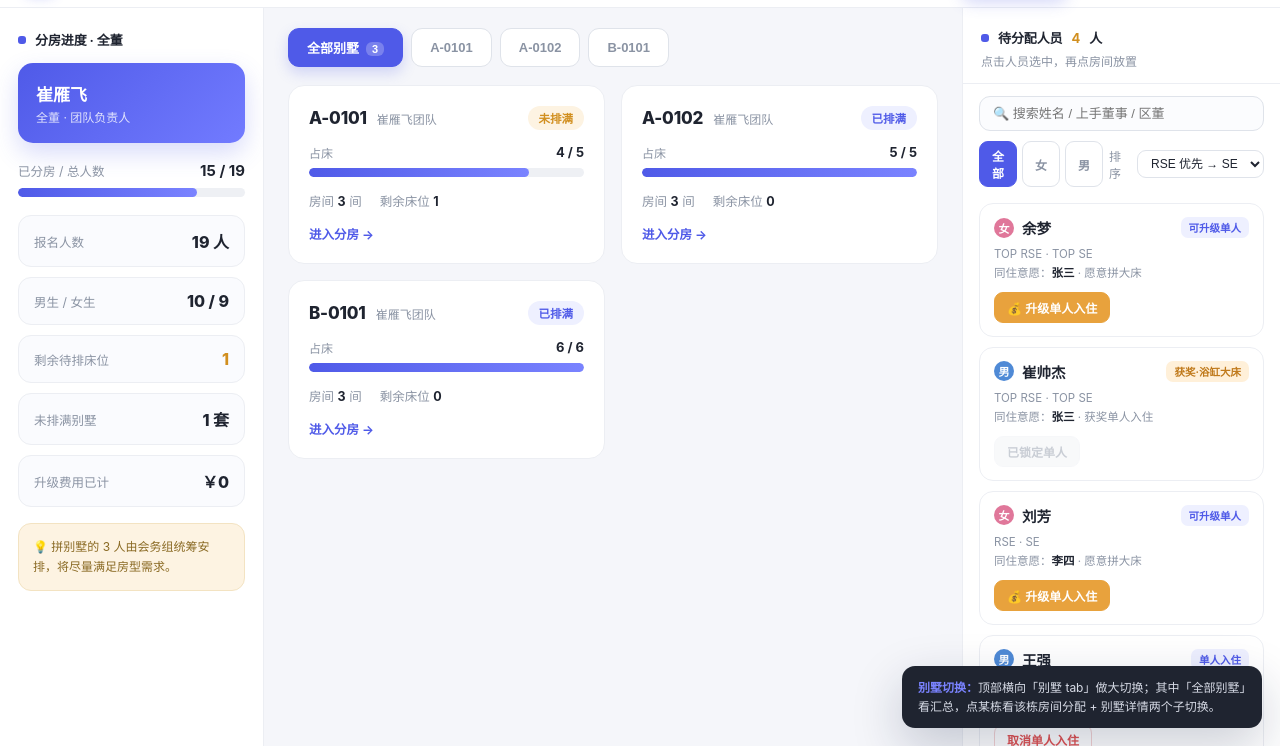
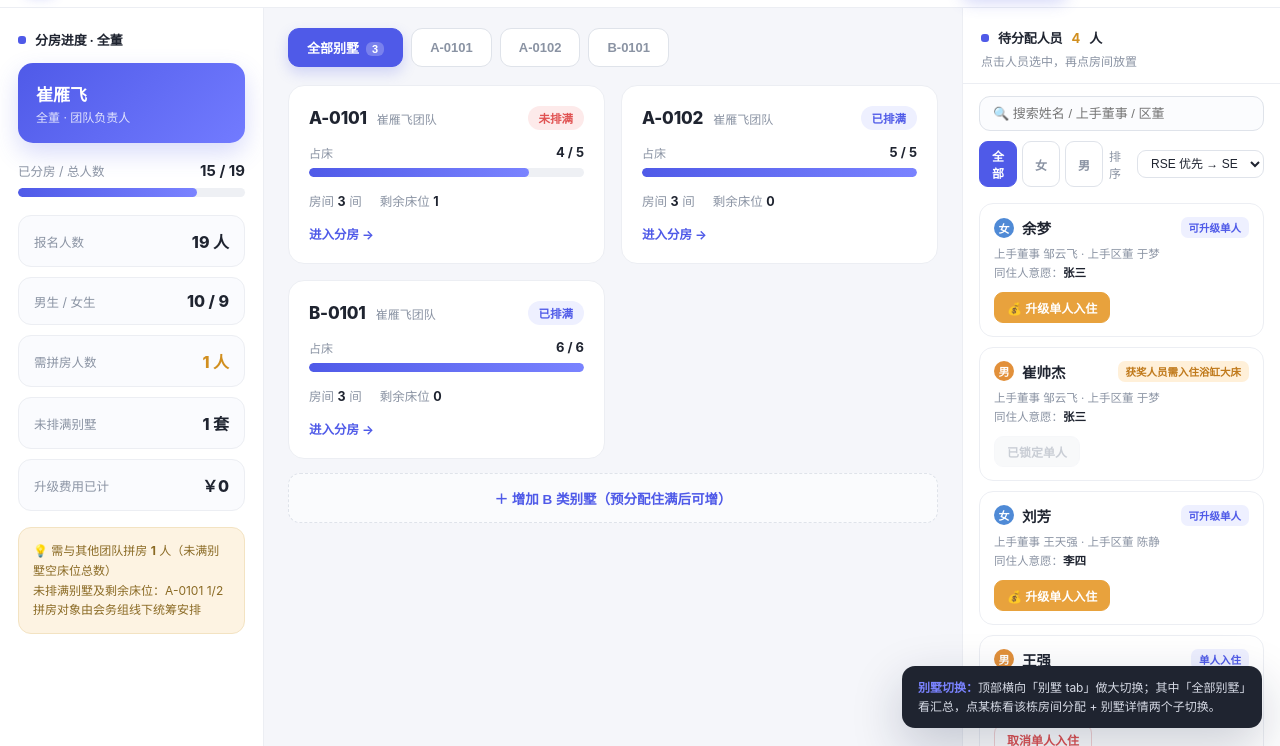
Before and after one commit to peachScorpion/villa-room-system, a plain HTML site: page index.html in a window 1280 px wide. Shown: the part 54-800 px from the top of the page. Drawn offline with Linux system fonts and the light colour scheme.

Commit message:
Update index.html (对齐09-11纪要)

```diff
--- a/index.html
+++ b/index.html
@@ -12,6 +12,7 @@
     --gold: #e8a23d;
     --gold-strong: #d18f1f;
     --gold-soft: #fdf3e2;
+    --red-soft: #fdeaea;
     --bg: #f5f6fa;
     --card: #ffffff;
     --line: #eceef3;
@@ -60,6 +61,8 @@
   .src-note { font-size: 11px; color: var(--gold-strong); font-weight: 600; margin-left: auto; }
   .owner-select { border: 1px solid var(--line-2); background: #fff; border-radius: 9px; padding: 8px 13px; font-size: 13.5px; font-weight: 700; color: var(--text); cursor: pointer; outline: none; }
   .owner-select:focus { border-color: var(--primary); box-shadow: 0 0 0 4px rgba(79,90,232,.1); }
+  .btn-add-villa { margin-top: 14px; width: 100%; border: 1.5px dashed var(--line-2); background: #fafbfd; color: var(--primary); border-radius: 12px; padding: 14px; font-size: 13.5px; font-weight: 700; cursor: pointer; transition: .15s; }
+  .btn-add-villa:hover { border-color: var(--primary); background: var(--primary-soft); }
 
 
   .workspace { flex: 1; display: flex; overflow: hidden; }
@@ -108,7 +111,7 @@
   .vs-head .spacer { flex: 1; }
   .badge { font-size: 11.5px; font-weight: 700; padding: 4px 11px; border-radius: 20px; }
   .badge.full { background: var(--primary-soft); color: var(--primary); }
-  .badge.notfull { background: var(--gold-soft); color: var(--gold-strong); }
+  .badge.notfull { background: var(--red-soft); color: var(--red); }
   .vs-bar-row { display: flex; justify-content: space-between; font-size: 12px; color: var(--muted); margin-bottom: 7px; }
   .vs-bar-row b { color: var(--text); font-size: 13px; }
   .vs-meta { display: flex; gap: 18px; margin-top: 14px; font-size: 12.5px; color: var(--muted); }
@@ -139,7 +142,7 @@
   .room .rtype small { color: var(--muted); font-weight: 500; margin-left: 2px; font-size: 12px; }
   .room .occ { margin-left: auto; font-size: 12px; font-weight: 800; padding: 3px 10px; border-radius: 8px; }
   .occ.f0 { background: #f0f2f6; color: var(--muted); }
-  .occ.part { background: var(--gold-soft); color: var(--gold-strong); }
+  .occ.part { background: var(--red-soft); color: var(--red); }
   .occ.single { background: var(--primary-soft); color: var(--primary); }
   .occ.full { background: var(--primary-soft); color: var(--primary); }
   .room .residents { display: flex; flex-wrap: wrap; gap: 6px; }
@@ -197,8 +200,8 @@
   .person-card.dragging { opacity: .4; }
   .pc-top { display: flex; align-items: center; gap: 8px; margin-bottom: 7px; }
   .sex { width: 20px; height: 20px; border-radius: 50%; font-size: 11px; display: flex; align-items: center; justify-content: center; color: #fff; font-weight: 700; flex: 0 0 20px; }
-  .sex.f { background: #e0779a; }
-  .sex.m { background: #4f8ad6; }
+  .sex.f { background: #4f8ad6; }
+  .sex.m { background: #e2903a; }
   .pc-name { font-size: 14.5px; font-weight: 700; }
   .pc-tag { font-size: 10.5px; font-weight: 700; padding: 3px 8px; border-radius: 7px; margin-left: auto; }
   .tag-reward { background: #fff0d9; color: #c07a1c; }
@@ -293,11 +296,11 @@
       <div class="stat-list">
         <div class="stat"><span class="k">报名人数</span><span class="v" id="statTotal">--</span></div>
         <div class="stat"><span class="k">男生 / 女生</span><span class="v" id="statSex">--</span></div>
-        <div class="stat"><span class="k">剩余待排床位</span><span class="v warn" id="statRemain">--</span></div>
+        <div class="stat"><span class="k">需拼房人数</span><span class="v warn" id="statRemain">--</span></div>
         <div class="stat"><span class="k">未排满别墅</span><span class="v" id="statRoom">--</span></div>
         <div class="stat"><span class="k">升级费用已计</span><span class="v" id="statFee">￥0</span></div>
       </div>
-      <div class="hint">💡 拼别墅的 3 人由会务组统筹安排，将尽量满足房型需求。</div>
+      <div class="hint" id="shareHint">💡 计算中…</div>
     </aside>
 
     <main class="col-mid">
@@ -353,7 +356,7 @@
     <div class="dialog">
       <div class="dlg-head">升级单人入住</div>
       <div class="dlg-body">
-        <div class="person-line">确认 <b id="upName">--</b> 升级单人入住？</div>
+        <div class="person-line">该达标者 <b id="upName">--</b> 升级单人入住，费用为 <b>￥3200</b> / 间 / 全程。</div>
         <div class="fee-box"><span style="font-size:13px;color:#8a6a24">单人入住费用</span><span class="fee">￥3200 <small>/间/全程</small></span></div>
         <div style="font-size:12.5px;color:var(--muted)">确认后房间置为单人 1/1，后台导出 H 列标记 Y。</div>
       </div>
@@ -402,10 +405,10 @@
         id:'o1', name:'崔雁飞', title:'全董 · 团队负责人',
         upgradeFee:0, upgrades:[],
         persons: [
-          { id:'p1', name:'余梦',    sex:'f', se:'TOP SE', rse:'TOP RSE', rank:[1,1], peer:'张三', peerNote:'愿意拼大床', canUpgrade:true, single:false, reward:false },
-          { id:'p2', name:'崔帅杰',  sex:'m', se:'TOP SE', rse:'TOP RSE', rank:[1,2], peer:'张三', peerNote:'获奖单人入住', canUpgrade:false, single:true, reward:true, locked:true },
-          { id:'p3', name:'刘芳',    sex:'f', se:'SE',     rse:'RSE',     rank:[2,1], peer:'李四', peerNote:'愿意拼大床', canUpgrade:true, single:false, reward:false },
-          { id:'p4', name:'王强',    sex:'m', se:'SE',     rse:'RSE',     rank:[2,2], peer:'赵六', peerNote:'—',          canUpgrade:true, single:true, reward:false }
+          { id:'p1', name:'余梦',    sex:'f', director:'邹云飞', upManager:'于梦', rank:[1,1], peer:'张三', peerNote:'愿意拼大床', canUpgrade:true, single:false, reward:false },
+          { id:'p2', name:'崔帅杰',  sex:'m', director:'邹云飞', upManager:'于梦', rank:[1,2], peer:'张三', peerNote:'获奖单人入住', canUpgrade:false, single:true, reward:true, locked:true },
+          { id:'p3', name:'刘芳',    sex:'f', director:'王天强', upManager:'陈静',     rank:[2,1], peer:'李四', peerNote:'愿意拼大床', canUpgrade:true, single:false, reward:false },
+          { id:'p4', name:'王强',    sex:'m', director:'王天强', upManager:'陈静',     rank:[2,2], peer:'赵六', peerNote:'—',          canUpgrade:true, single:true, reward:false }
         ],
         rooms: [
           { id:'a1', villa:'A-0101', type:'A', roomNo:'1号房', roomType:'双床',    cap:2, residents:[{name:'一一',sex:'f'},{name:'三三',sex:'m'}] },
@@ -423,18 +426,18 @@
         id:'o2', name:'李明华', title:'全董 · 团队负责人',
         upgradeFee:3200, upgrades:[{ name:'陈晓', amount:3200 }],
         persons: [
-          { id:'q1', name:'陈晓',  sex:'f', se:'SE', rse:'RSE', rank:[2,1], peer:'—',    peerNote:'—',          canUpgrade:true, single:false, reward:false },
-          { id:'q2', name:'赵敏',  sex:'f', se:'SE', rse:'RSE', rank:[2,2], peer:'钱进', peerNote:'愿意拼大床', canUpgrade:true, single:false, reward:false },
-          { id:'q3', name:'孙浩',  sex:'m', se:'SE', rse:'RSE', rank:[2,3], peer:'—',    peerNote:'—',          canUpgrade:true, single:false, reward:false },
-          { id:'q4', name:'周杰',  sex:'m', se:'SE', rse:'RSE', rank:[3,1], peer:'—',    peerNote:'获奖单人入住', canUpgrade:false, single:true, reward:true, locked:true }
+          { id:'q1', name:'陈晓',  sex:'f', director:'王天强', upManager:'陈静', rank:[2,1], peer:'—',    peerNote:'—',          canUpgrade:true, single:false, reward:false },
+          { id:'q2', name:'赵敏',  sex:'f', director:'王天强', upManager:'陈静', rank:[2,2], peer:'钱进', peerNote:'愿意拼大床', canUpgrade:true, single:false, reward:false },
+          { id:'q3', name:'孙浩',  sex:'m', director:'王天强', upManager:'陈静', rank:[2,3], peer:'—',    peerNote:'—',          canUpgrade:true, single:false, reward:false },
+          { id:'q4', name:'周杰',  sex:'m', director:'王天强', upManager:'陈静', rank:[3,1], peer:'—',    peerNote:'获奖单人入住', canUpgrade:false, single:true, reward:true, locked:true }
         ],
         rooms: [
-          { id:'c1', villa:'B-0102', type:'B', roomNo:'1号房', roomType:'双床',    cap:2, residents:[{name:'甲一',sex:'f'},{name:'乙二',sex:'m'}] },
-          { id:'c2', villa:'B-0102', type:'B', roomNo:'2号房', roomType:'大床',    cap:2, residents:[{name:'丙三',sex:'f'}] },
-          { id:'c3', villa:'B-0102', type:'B', roomNo:'3号房', roomType:'浴缸大床', cap:2, residents:[] },
-          { id:'c4', villa:'B-0103', type:'B', roomNo:'1号房', roomType:'双床',    cap:2, residents:[{name:'丁四',sex:'m'},{name:'戊五',sex:'f'}] },
-          { id:'c5', villa:'B-0103', type:'B', roomNo:'2号房', roomType:'双床',    cap:2, residents:[{name:'己六',sex:'m'}] },
-          { id:'c6', villa:'B-0103', type:'B', roomNo:'3号房', roomType:'浴缸大床', cap:2, residents:[] }
+          { id:'c1', villa:'B-0201', type:'B', roomNo:'1号房', roomType:'双床',    cap:2, residents:[{name:'甲一',sex:'f'},{name:'乙二',sex:'m'}] },
+          { id:'c2', villa:'B-0201', type:'B', roomNo:'2号房', roomType:'大床',    cap:2, residents:[{name:'丙三',sex:'f'}] },
+          { id:'c3', villa:'B-0201', type:'B', roomNo:'3号房', roomType:'浴缸大床', cap:2, residents:[] },
+          { id:'c4', villa:'B-0202', type:'B', roomNo:'1号房', roomType:'双床',    cap:2, residents:[{name:'丁四',sex:'m'},{name:'戊五',sex:'f'}] },
+          { id:'c5', villa:'B-0202', type:'B', roomNo:'2号房', roomType:'双床',    cap:2, residents:[{name:'己六',sex:'m'}] },
+          { id:'c6', villa:'B-0202', type:'B', roomNo:'3号房', roomType:'浴缸大床', cap:2, residents:[] }
         ]
       }
     ]
@@ -493,10 +496,17 @@
     cur().rooms.forEach(function(r){ r.residents.forEach(function(x){ if(x.sex==='m') m++; else f++; }); });
     document.getElementById('statSex').textContent = m + ' / ' + f;
     var remainBed = cur().rooms.reduce(function(s,r){ return s + Math.max(0, r.cap - r.residents.length); }, 0);
-    document.getElementById('statRemain').textContent = remainBed;
-    var freeVillas = {};
-    cur().rooms.forEach(function(r){ if (r.residents.length < r.cap) freeVillas[r.villa] = true; });
-    document.getElementById('statRoom').textContent = Object.keys(freeVillas).length + ' 套';
+    document.getElementById('statRemain').textContent = remainBed + ' 人';
+    var villaMap = {};
+    cur().rooms.forEach(function(r){ if (r.residents.length < r.cap) { if (!villaMap[r.villa]) villaMap[r.villa] = { o:0, c:0 }; villaMap[r.villa].o += r.residents.length; villaMap[r.villa].c += r.cap; } });
+    document.getElementById('statRoom').textContent = Object.keys(villaMap).length + ' 套';
+    var sh = document.getElementById('shareHint');
+    if (remainBed > 0) {
+      var detail = Object.keys(villaMap).sort().map(function(n){ return n + ' ' + villaMap[n].o + '/' + villaMap[n].c; }).join('、');
+      sh.innerHTML = '💡 需与其他团队拼房 <b>' + remainBed + '</b> 人（未满别墅空床位总数）<br>未排满别墅及剩余床位：' + detail + '<br>拼房对象由会务组线下统筹安排';
+    } else {
+      sh.innerHTML = '💡 当前无空床位，无需与其他团队拼房。';
+    }
     document.getElementById('statFee').textContent = '￥' + cur().upgradeFee.toLocaleString();
   }
 
@@ -532,6 +542,7 @@
         + '</div>';
     });
     html += '</div>';
+    html += '<button class="btn-add-villa" data-addvilla>＋ 增加 B 类别墅（预分配住满后可增）</button>';
     return html;
   }
 
@@ -601,7 +612,7 @@
   function renderRight(){
     var list = cur().persons.slice();
     var q = state.personFilter.search.trim();
-    if (q) list = list.filter(function(p){ return p.name.indexOf(q) > -1 || p.peer.indexOf(q) > -1; });
+    if (q) list = list.filter(function(p){ return p.name.indexOf(q) > -1 || p.peer.indexOf(q) > -1 || p.director.indexOf(q) > -1 || p.upManager.indexOf(q) > -1; });
     if (state.personFilter.sex !== 'all') list = list.filter(function(p){ return p.sex === state.personFilter.sex; });
     if (state.sortBy === 'rse') list.sort(function(a,b){ return a.rank[0]-b.rank[0] || a.rank[1]-b.rank[1]; });
     else list.sort(function(a,b){ return a.name.localeCompare(b.name, 'zh'); });
@@ -618,7 +629,7 @@
     list.forEach(function(p){
       var sel = state.selectedId === p.id ? ' selected' : '';
       var singleTag = p.single ? '<span class="pc-tag tag-single">单人入住</span>' : (p.canUpgrade ? '<span class="pc-tag tag-single">可升级单人</span>' : '');
-      var rewardTag = p.reward ? '<span class="pc-tag tag-reward">获奖·浴缸大床</span>' : '';
+      var rewardTag = p.reward ? '<span class="pc-tag tag-reward">获奖人员需入住浴缸大床</span>' : '';
       var actions = '';
       if (p.single && !p.locked){
         actions = '<div class="pc-actions"><button class="btn-sm outline-red" data-cancel="'+p.id+'">取消单人入住</button></div>';
@@ -629,12 +640,36 @@
       }
       html += '<div class="person-card'+sel+'" draggable="true" data-person="'+p.id+'">'
         + '<div class="pc-top"><span class="sex '+p.sex+'">'+(p.sex==='f'?'女':'男')+'</span><span class="pc-name">'+p.name+'</span>'+(rewardTag||singleTag)+'</div>'
-        + '<div class="pc-meta">'+p.rse+' · '+p.se+'<br>同住意愿：<b>'+p.peer+'</b> · '+p.peerNote+'</div>'
+        + '<div class="pc-meta">上手董事 '+p.director+' · 上手区董 '+p.upManager+'<br>同住人意愿：<b>'+p.peer+'</b></div>'
         + actions + '</div>';
     });
     box.innerHTML = html;
   }
   function renderAll(){ renderLeft(); renderMid(); renderRight(); }
+
+  function addVillaB(){
+    var allFull = cur().rooms.every(function(r){ return r.residents.length >= r.cap; });
+    if (!allFull) { toast('需先住满所有预分配别墅，才能增加 B 类别墅', 'err'); return; }
+    var maxSeq = 0, ownerNo = cur().id === 'o1' ? '01' : '02';
+    cur().rooms.forEach(function(r){
+      if (r.villa.indexOf('B-') === 0) {
+        var body = r.villa.split('-')[1];
+        if (body && body.indexOf(ownerNo) === 0) {
+          var seq = parseInt(body.slice(2), 10) || 0;
+          if (seq > maxSeq) maxSeq = seq;
+        }
+      }
+    });
+    var vn = 'B-' + ownerNo + (maxSeq + 1 < 10 ? '0' + (maxSeq + 1) : '' + (maxSeq + 1));
+    var ts = Date.now();
+    cur().rooms = cur().rooms.concat([
+      { id:'nv'+ts+'1', villa:vn, type:'B', roomNo:'1号房', roomType:'双床', cap:2, residents:[] },
+      { id:'nv'+ts+'2', villa:vn, type:'B', roomNo:'2号房', roomType:'大床', cap:2, residents:[] },
+      { id:'nv'+ts+'3', villa:vn, type:'B', roomNo:'3号房', roomType:'浴缸大床', cap:2, residents:[] }
+    ]);
+    toast('已新增 B 类别墅 ' + vn + '（3 间房）', 'ok');
+    renderAll();
+  }
 
   // ===== 付款 =====
   function renderPayment(){
@@ -674,7 +709,7 @@
     r.residents = [];
     r.single = false;
     cur().persons = cur().persons.concat(people.map(function(x,i){
-      return { id:'rp'+(Date.now())+i, name:x.name, sex:x.sex, se:'—', rse:'—', rank:[9,9], peer:'—', peerNote:'', canUpgrade:true, single:false, reward:false };
+      return { id:'rp'+(Date.now())+i, name:x.name, sex:x.sex, director:'—', upManager:'—', rank:[9,9], peer:'—', peerNote:'', canUpgrade:true, single:false, reward:false };
     }));
     renderAll();
     toast('已将 '+r.villa+' '+r.roomNo+' 人员退回待分配', 'err');
@@ -789,6 +824,11 @@
     renderAll();
   });
 
+  document.addEventListener('click', function(e){
+    var b = e.target.closest('[data-addvilla]');
+    if (b) addVillaB();
+  });
+
   renderAll();
 })();
 </script>
```
